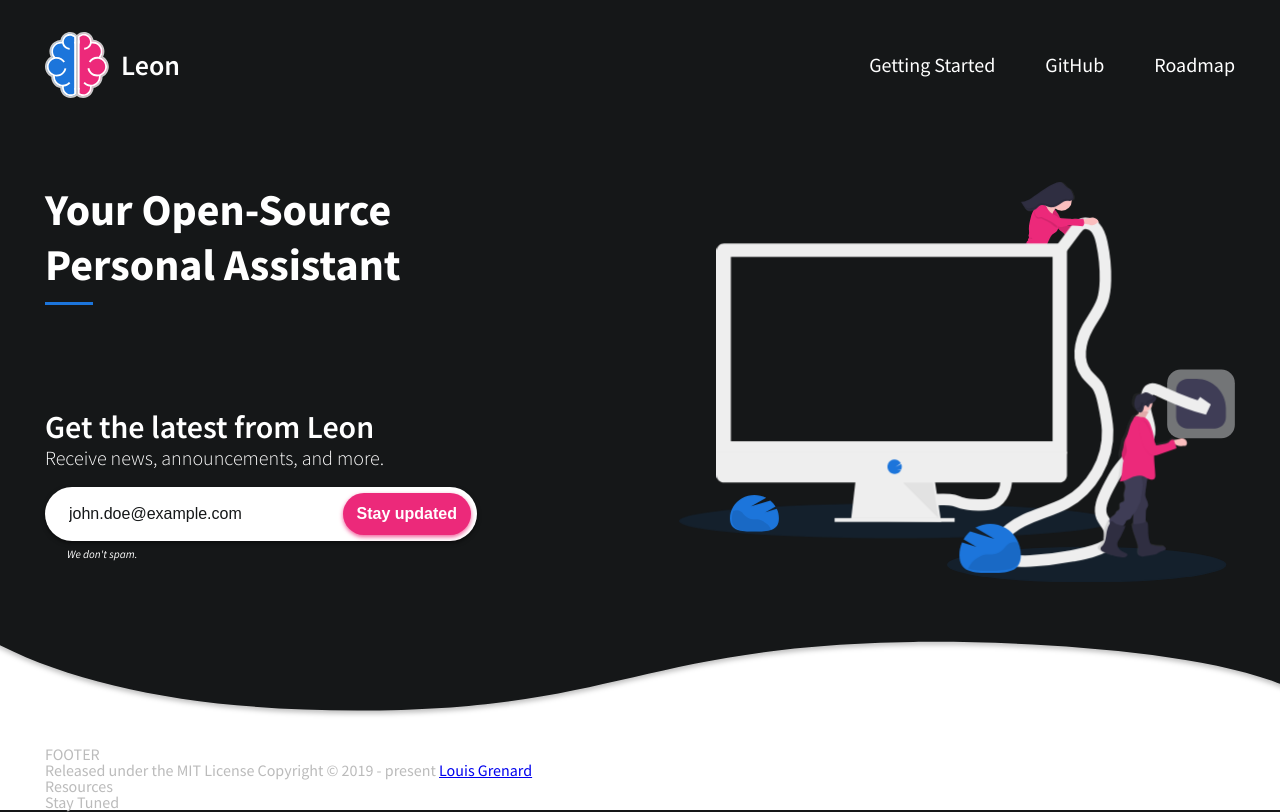
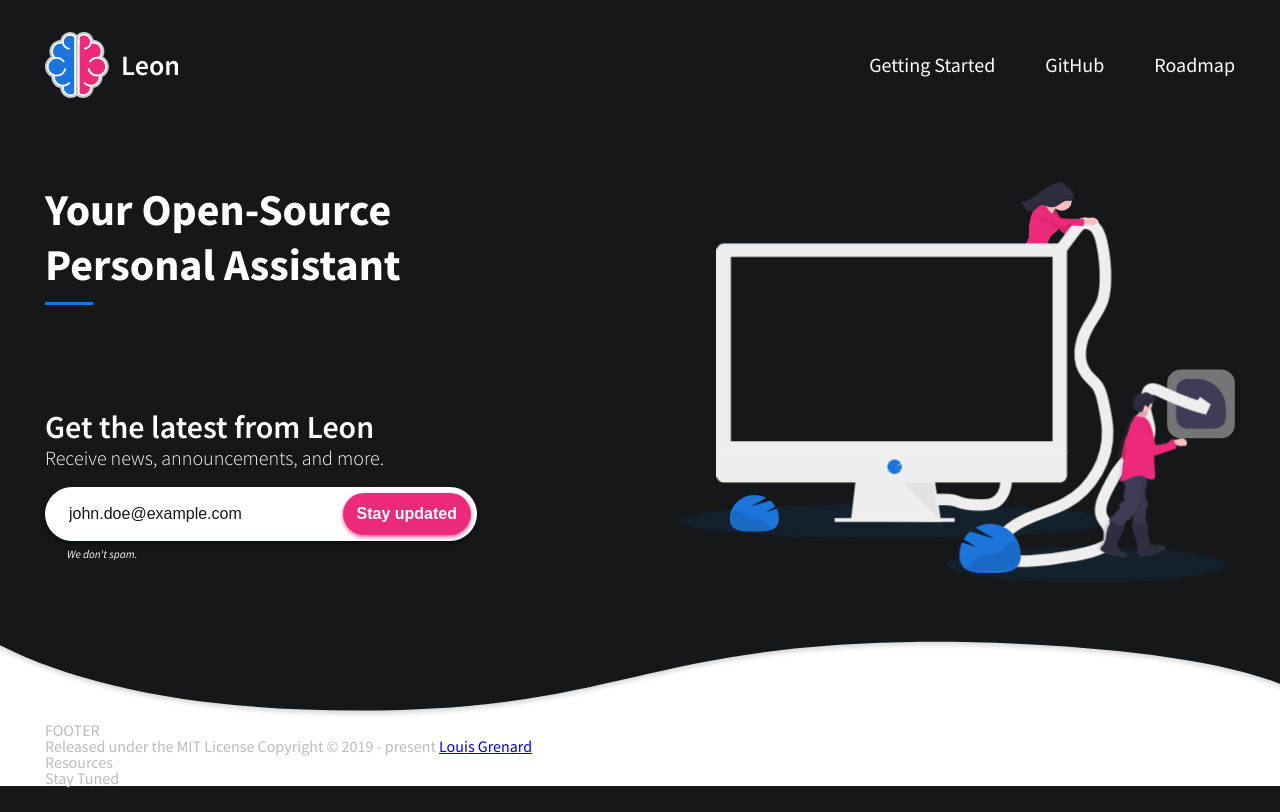
Before and after one commit to leon-ai/getleon.ai, a Nuxt app: page / in a window 1280 px wide. Built offline with nearby package versions, Linux system fonts and the light colour scheme.

Commit message:
style: edit curve shadow

```diff
--- a/components/the-footer.vue
+++ b/components/the-footer.vue
@@ -1,12 +1,12 @@
 <template>
   <section>
-    <svg xmlns="http://www.w3.org/2000/svg" xmlns:xlink="http://www.w3.org/1999/xlink" viewBox="0 0 1398 118">
+    <svg xmlns="http://www.w3.org/2000/svg" xmlns:xlink="http://www.w3.org/1999/xlink" viewBox="0 0 1398 91">
       <defs>
         <path id="curve-b" d="M-19,0 C77.2479193,54.236685 213.716148,81.3550275 390.404686,81.3550275 C674.819327,81.3550275 698.034242,11.2133249 997.586563,6.51972235 C1091.45274,5.04895923 1290.92929,12.3062895 1392.76355,50.1324221 C1431.02506,64.3445824 1495.10388,82.9671084 1585,106 L1585,0 L-19,0 Z"/>
         <filter id="curve-a" width="101.3%" height="119.8%" x="-.7%" y="-7.1%" filterUnits="objectBoundingBox">
           <feOffset dy="3" in="SourceAlpha" result="shadowOffsetOuter1"/>
           <feGaussianBlur in="shadowOffsetOuter1" result="shadowBlurOuter1" stdDeviation="3"/>
-          <feColorMatrix in="shadowBlurOuter1" values="0 0 0 0 0   0 0 0 0 0   0 0 0 0 0  0 0 0 0.25 0"/>
+          <feColorMatrix in="shadowBlurOuter1" values="0 0 0 0 0   0 0 0 0 0   0 0 0 0 0  0 0 0 0.16 0"/>
         </filter>
       </defs>
       <g fill="none" fill-rule="evenodd">
```
